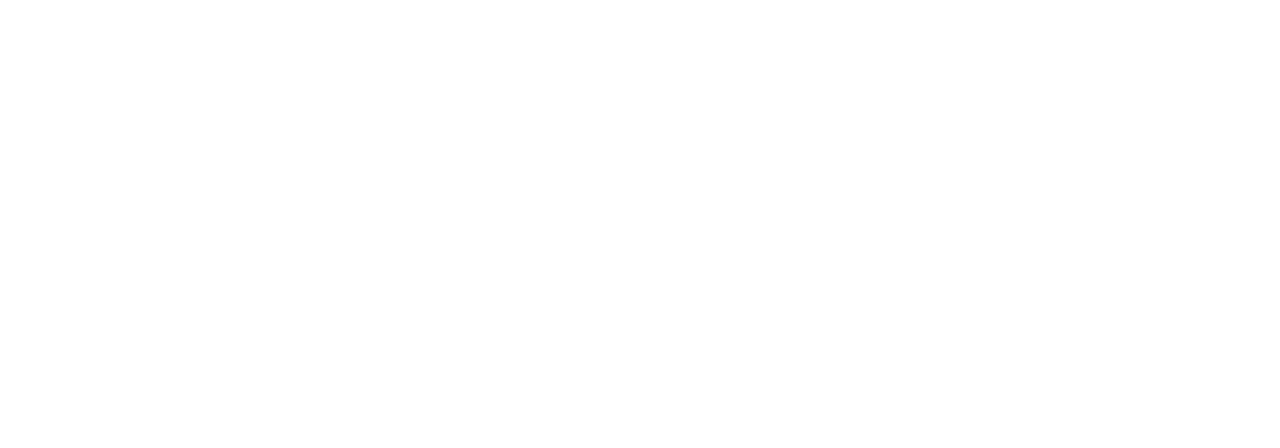
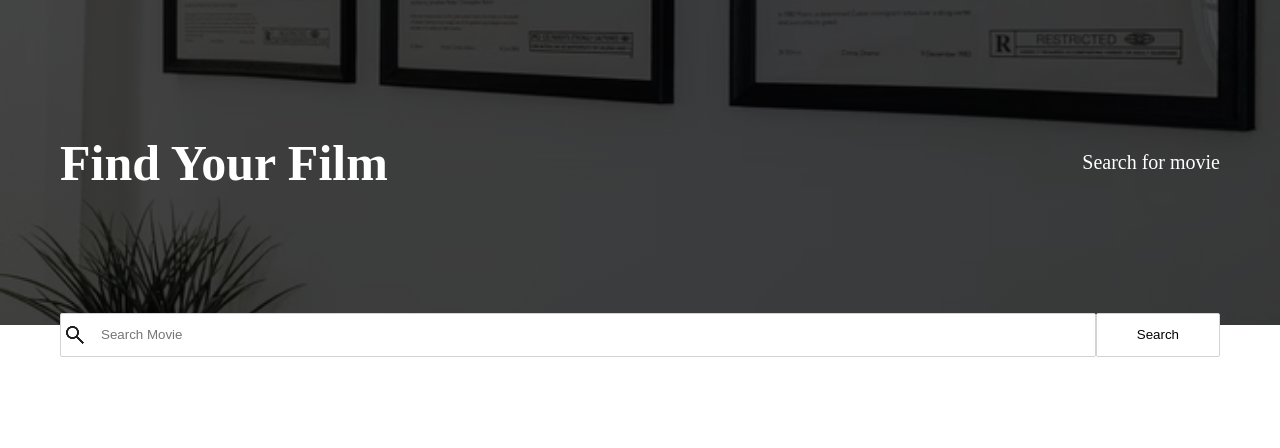
Before and after one commit to TravisHaynie/Movie-Watchlist, a plain HTML site: page watchlist.html in a window 1280 px wide. Drawn offline with Linux system fonts and the light colour scheme.

Commit message:
added watchlist.html and links

```diff
--- a/watchlist.html
+++ b/watchlist.html
@@ -4,8 +4,24 @@
     <meta charset="UTF-8">
     <meta name="viewport" content="width=device-width, initial-scale=1.0">
     <title>Watchlist</title>
+    <link rel="stylesheet" href="./css/style.css">
 </head>
 <body>
-
+    <header class="header">
+        <h1 class="header-fontsize">Find Your Film</h1>
+        <nav>
+            <ul>
+            <li class="nav-link"><a href="index.html">Search for movie</a></li>
+            </ul>
+        </nav>
+    </header>
+    <div class="search-bar-container">
+        <Input id="search-bar" type="search" class="search-input white"  placeholder="Search Movie"></Input>
+        <button id="button" type="submit" class="search-btn white">Search</button>
+    </div>
+    <main class="main-content">
+        <div id="movie-container" class="movie-container"></div>
+    </main>
+    <script src="./js/watchlist.js"></script>
 </body>
 </html>
```
Also changed, not shown: index.html (indentation only).
